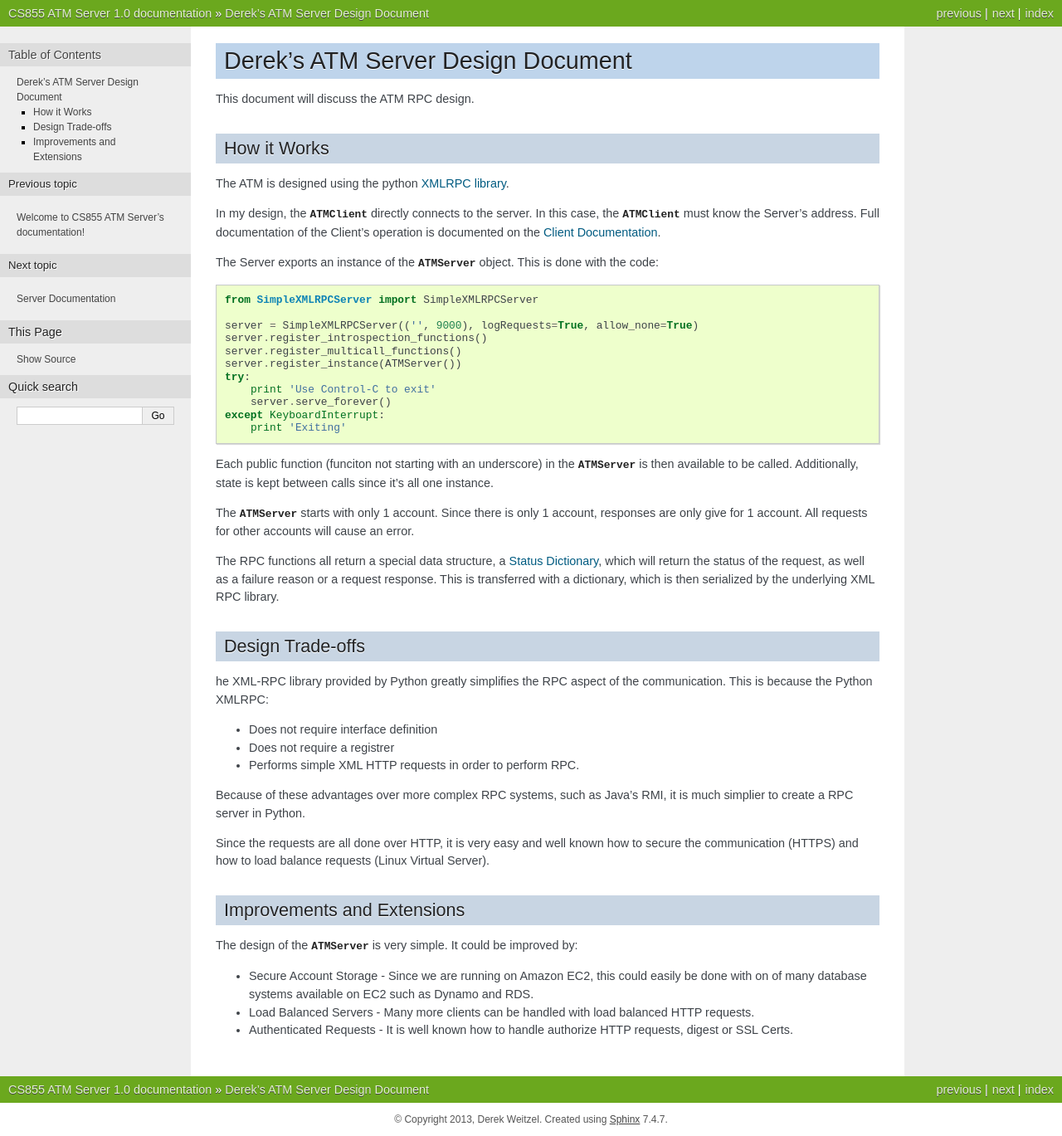
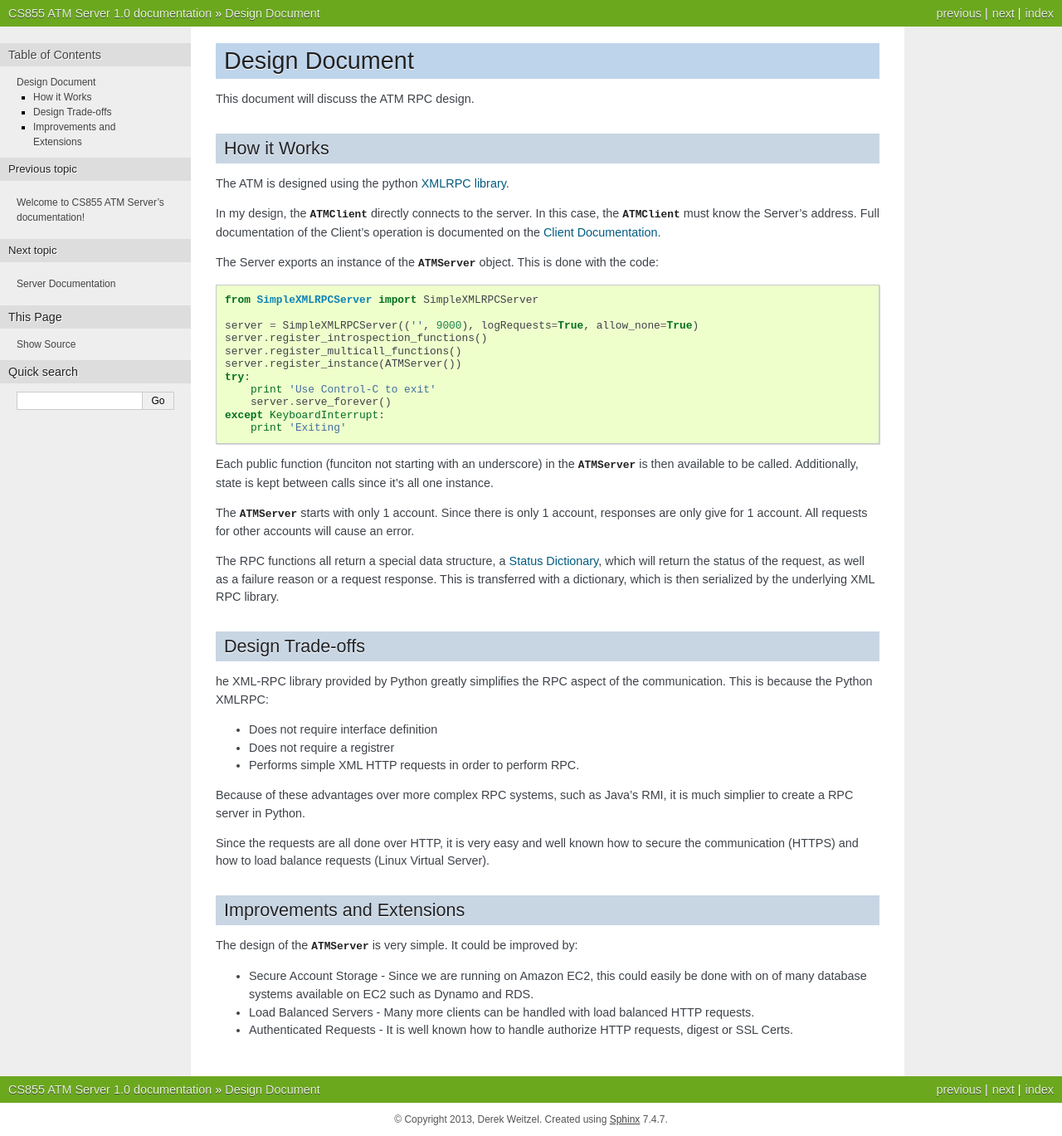
Before and after one commit to djw8605/CS855PA1, a Sphinx documentation site: the page built from source/Design.rst, in a window 1280 px wide. Shown: the whole page at 83% size. Built offline with Sphinx 7.4.7, drawn with Linux system fonts in a browser that asks for light colours.

Commit message:
Changing design document

```diff
--- a/source/Design.rst
+++ b/source/Design.rst
@@ -1,7 +1,7 @@
 
 
-Derek's ATM Server Design Document
-==================================
+Design Document
+===============
 
 This document will discuss the ATM RPC design.
 
```
